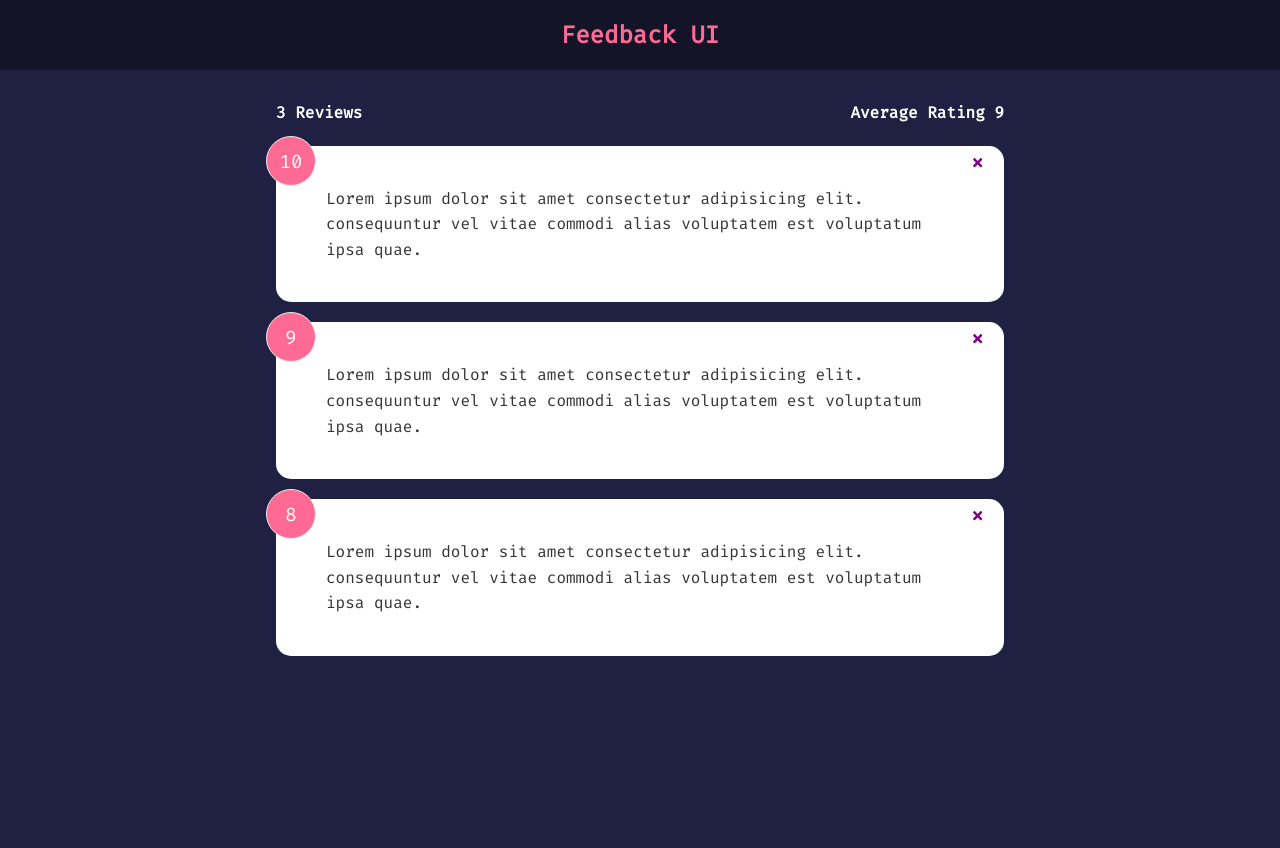
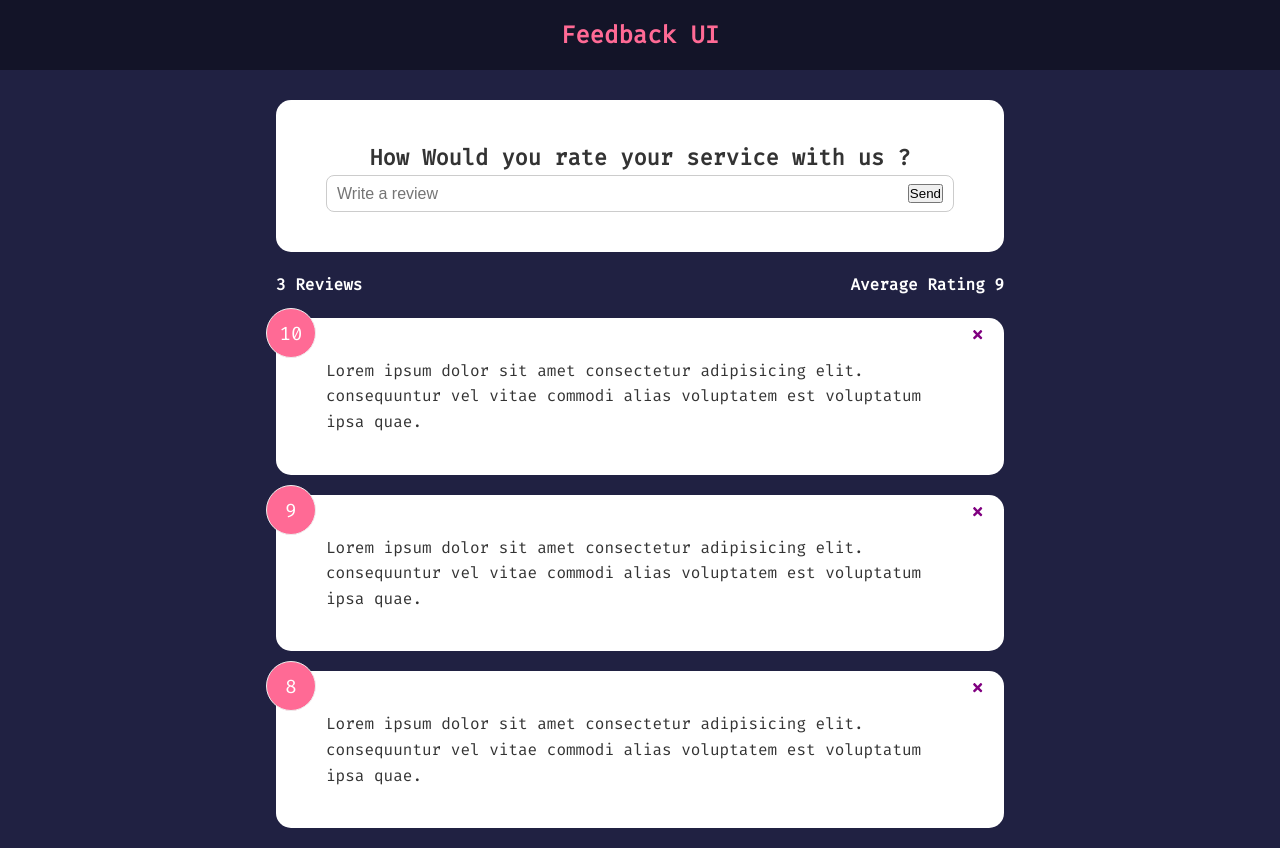
Before and after one commit to Ab-Ly/feedback-app, a React (Create React App) app: page / in a window 1280 px wide. Before the commit the page ends 800 px from the top, so only its background shows below. Built offline with nearby package versions, Linux system fonts and the light colour scheme.

Commit message:
Create a Feedback Form

```diff
--- a/src/App.js
+++ b/src/App.js
@@ -3,6 +3,7 @@
 import FeedbackList from "./components/FeedbackList";
 import FeedbackData from "./data/FeedbackData";
 import FeedbackStats from "./components/FeedbackStats";
+import FeedbackForm from "./components/FeedbackForm";
 
 function App() {
   const [feedback, setFeedback] = useState(FeedbackData);
@@ -15,6 +16,7 @@
     <>
       <Header />
       <div className="container">
+        <FeedbackForm />
         <FeedbackStats feedback={feedback} />
         <FeedbackList feedback={feedback} handleDelete={deleteFeedback} />
       </div>
--- /dev/null
+++ b/src/components/FeedbackForm.jsx
@@ -0,0 +1,29 @@
+import React, { useState } from "react";
+import Card from "./Shared/Card";
+
+function FeedbackForm() {
+  const [text, setText] = useState("");
+
+  const handleTextChange = (event) => {
+    setText(event.target.value);
+  };
+  return (
+    <Card>
+      <form>
+        <h2>How Would you rate your service with us ?</h2>
+        {/* @todo: rating select component */}
+        <div className="input-group">
+          <input
+            onChange={handleTextChange}
+            type="text"
+            placeholder="Write a review"
+            value={text}
+          />
+          <button type="submit">Send</button>
+        </div>
+      </form>
+    </Card>
+  );
+}
+
+export default FeedbackForm;
```
